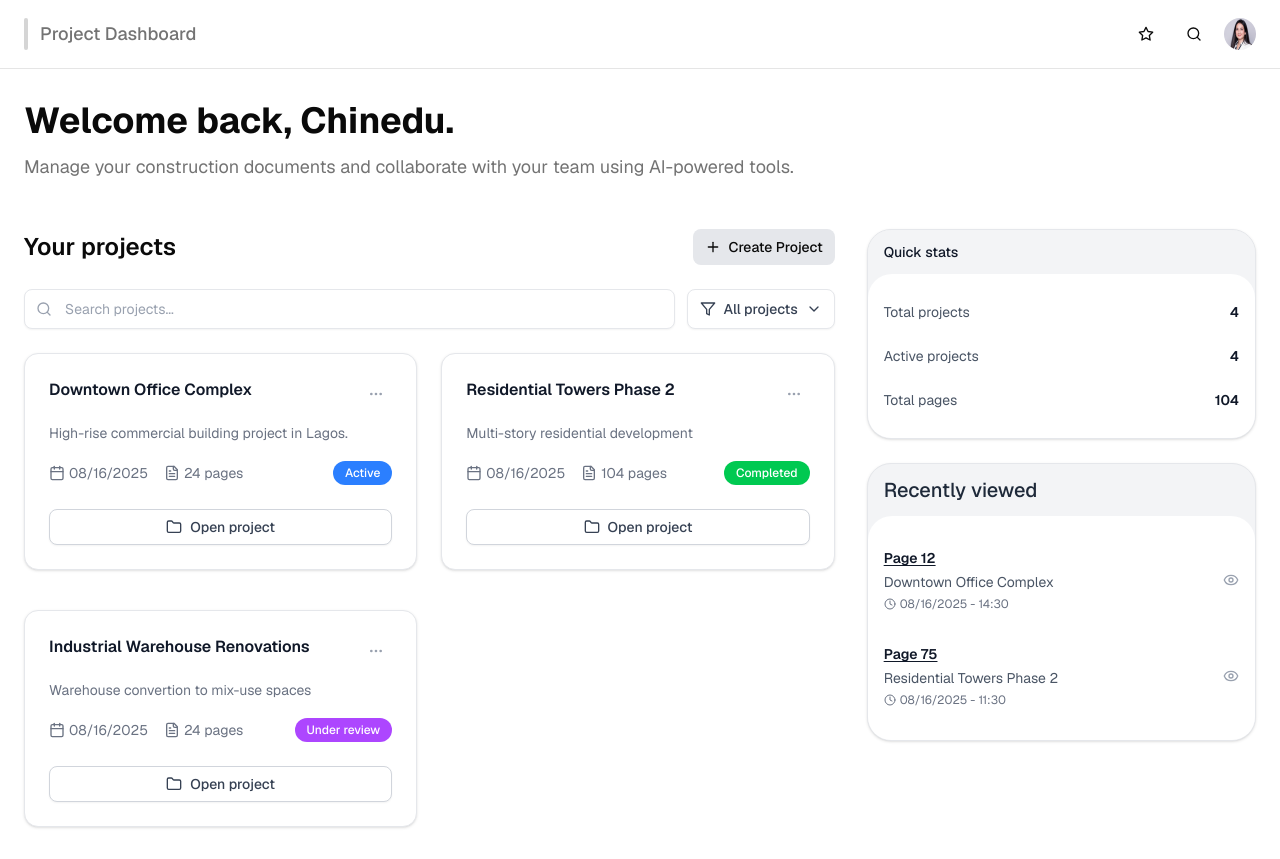
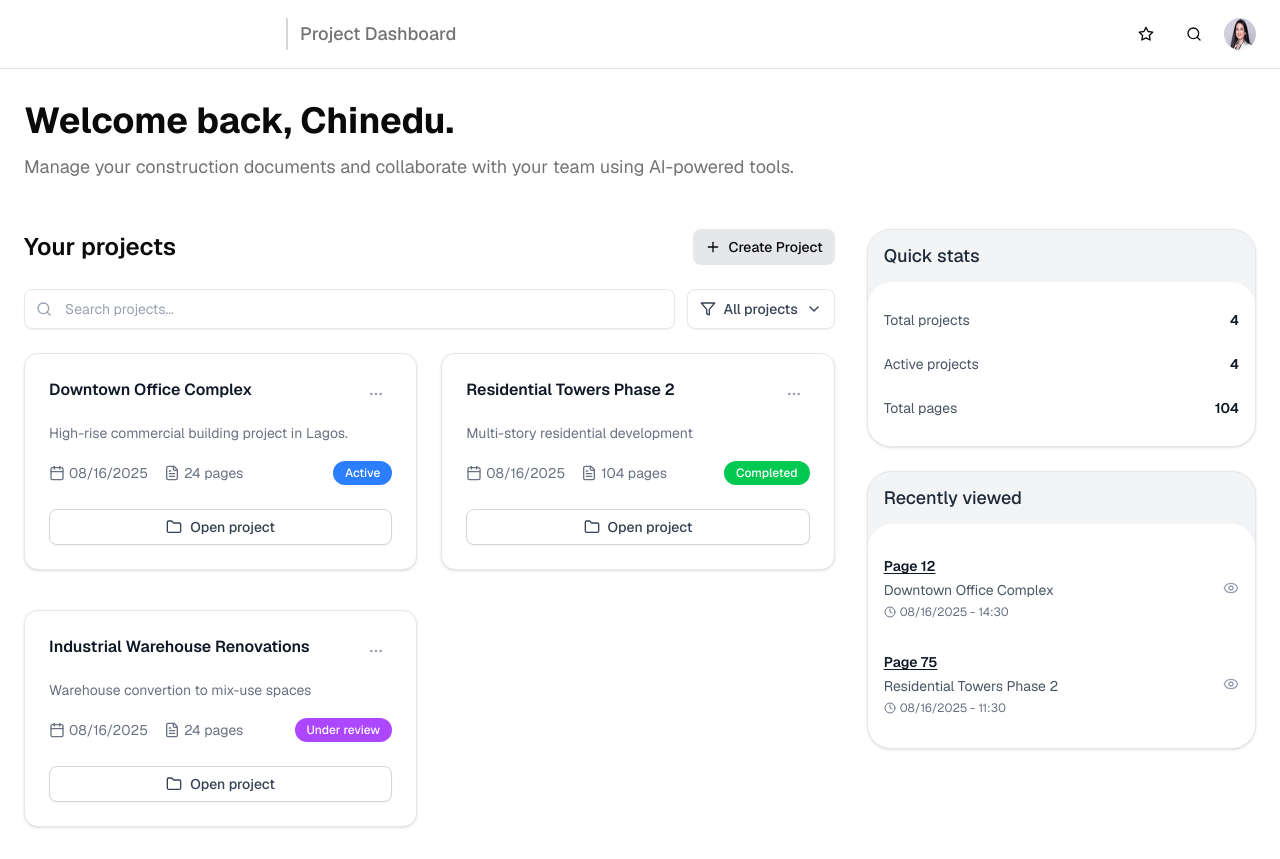
Before and after one commit to olakayCoder1/single-dashboard, a Next.js app: page / in a window 1280 px wide. Built offline with nearby package versions, Linux system fonts and the light colour scheme.

Commit message:
new updae

```diff
--- a/app/page.tsx
+++ b/app/page.tsx
@@ -222,7 +222,9 @@ export default function ProjectDashboard() {
       >
         <div className="flex items-center justify-between">
           <div className="flex items-center gap-3">
-            <div className="w-1 h-8 bg-muted-foreground/30 rounded-full" />
+            <div className=" md:min-w-[250px]"></div>
+            {/* <div className="w-[2px] h-8 bg-muted-foregroun rounded-full" /> */}
+            <div className="w-[2px] h-8 bg-muted-foreground/30 rounded-full" />
             <h1 className="text-lg font-medium text-muted-foreground">Project Dashboard</h1>
           </div>
 
@@ -331,7 +333,7 @@ export default function ProjectDashboard() {
               className="bg-gray-100 rounded-3xl border border-gray-200 overflow-hidden shadow"
             >
               <div className="bg-gray-100 px-4 py-3">
-                <h4 className="font-medium text-sm text-gray-900">Quick stats</h4>
+                <h4 className="font-medium text-lg text-gray-800">Quick stats</h4>
               </div>
               <div className="p-4 rounded-t-3xl  bg-white">
                 {stats.map((stat, index) => (
@@ -355,7 +357,7 @@ export default function ProjectDashboard() {
               className="bg-gray-100 rounded-3xl border border-gray-200 overflow-hidden shadow"
             >
               <div className=" px-4 py-3">
-                <h4 className="font-medium text-xl text-gray-800">Recently viewed</h4>
+                <h4 className="font-medium  text-lg text-gray-800">Recently viewed</h4>
               </div>
               <div className="p-4 rounded-t-3xl  bg-white">
                 {recentlyViewed.map((item, index) => (
--- a/package.json
+++ b/package.json
@@ -54,6 +54,7 @@
     "react-day-picker": "9.8.0",
     "react-dom": "^19",
     "react-hook-form": "^7.60.0",
+    "react-icons": "^5.5.0",
     "react-resizable-panels": "^2.1.7",
     "recharts": "2.15.4",
     "sonner": "^1.7.4",
```
Also changed, not shown: 1 other file (tests, documents, lock files or other folders).
